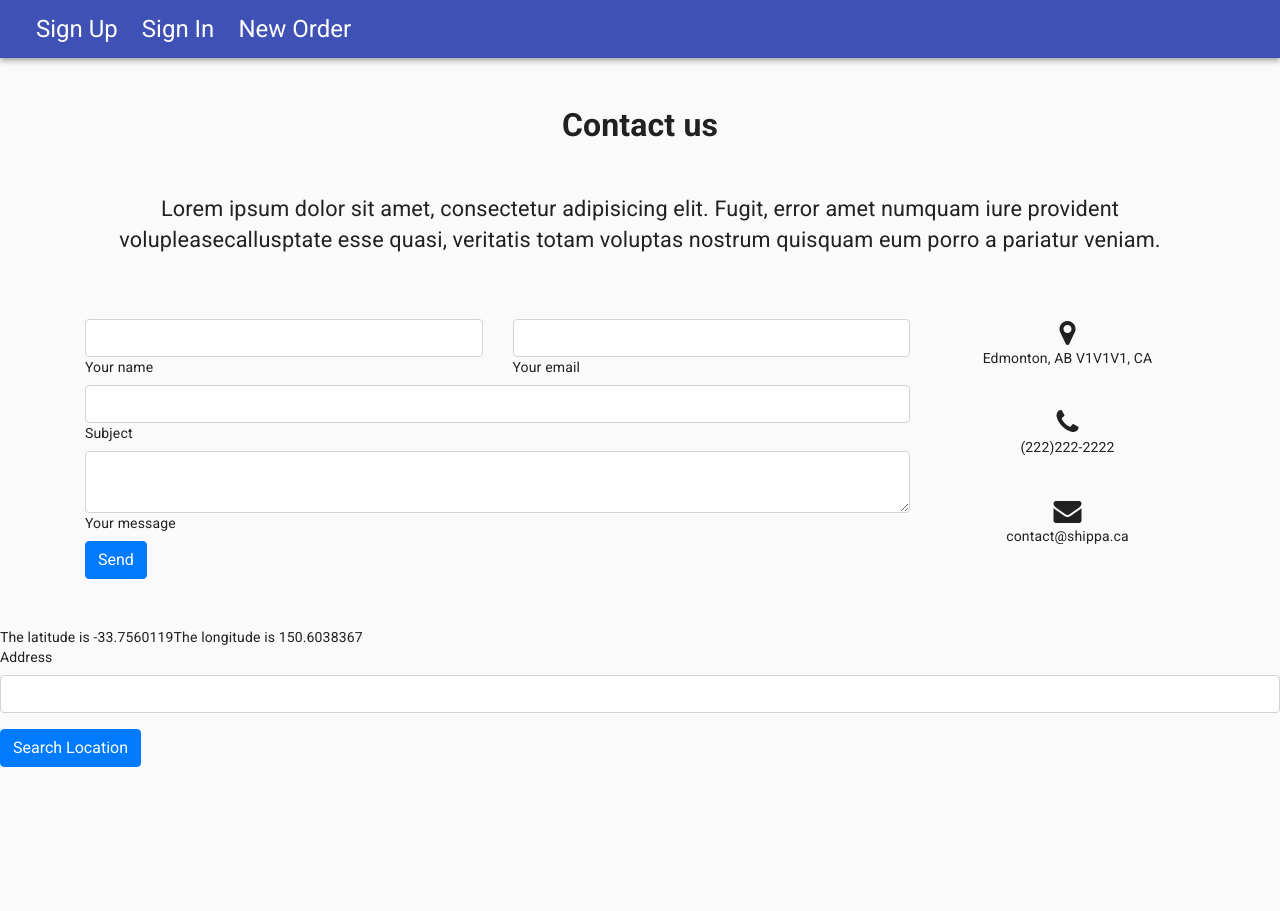
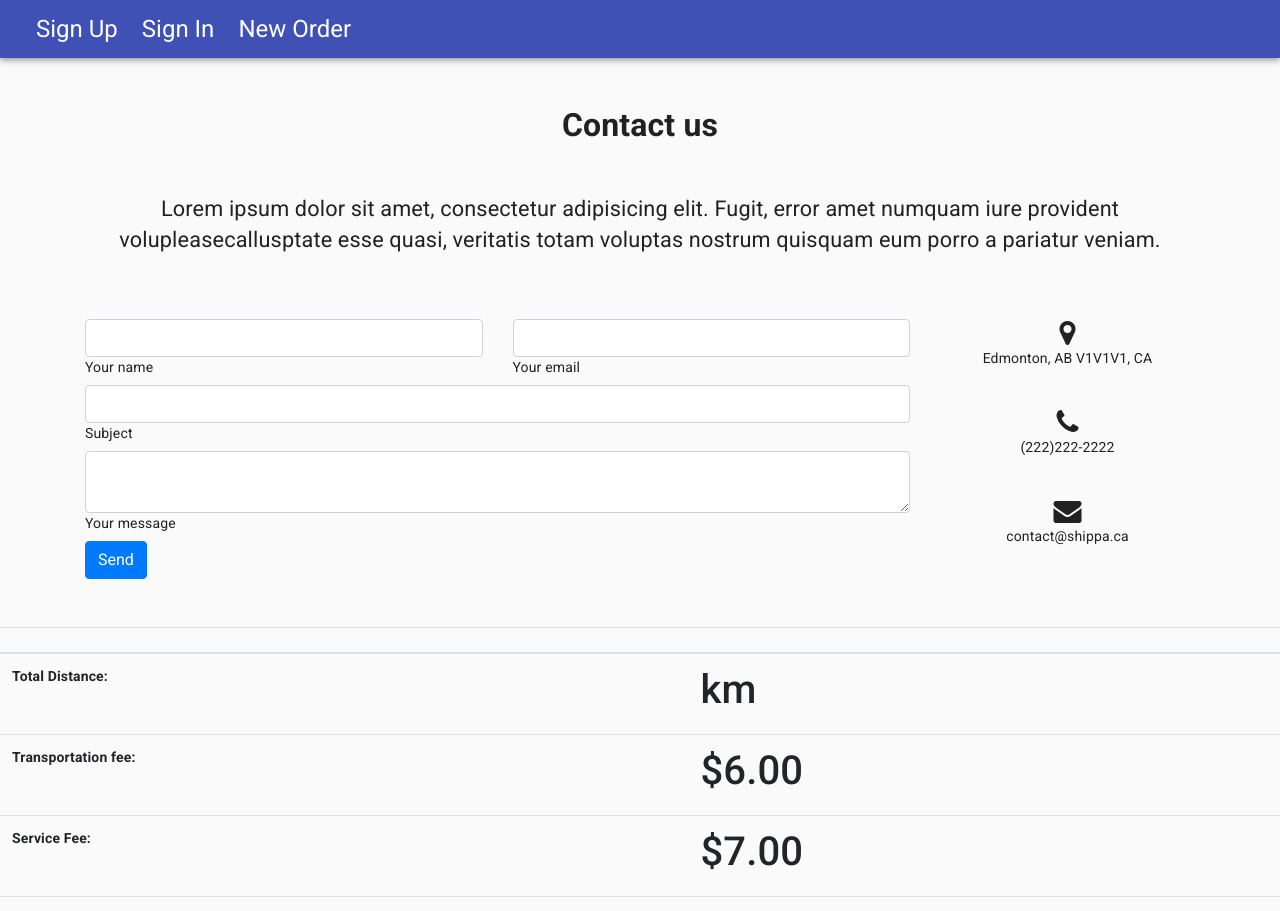
Before and after one commit to JaycobDuffel/Shippa, a React (Create React App) app: page /contact in a window 1280 px wide. Shown: the top 911 px of the page. Built offline with nearby package versions, Linux system fonts and the light colour scheme; no server answers.

Commit message:
current distance file

```diff
--- a/src/components/NewOrder/Distance.js
+++ b/src/components/NewOrder/Distance.js
@@ -1,66 +1,112 @@
-import React, { useState, Component } from 'react';
-import { GoogleMap, InfoWindow, Marker, GoogleApiWrapper} from "react-google-maps/";
+import React, { useEffect } from 'react';
+import axios from 'axios';
+import Typography from '@material-ui/core/Typography';
+import TextField from '@material-ui/core/TextField';
+import Grid from '@material-ui/core/Grid';
+import calculatePrice from "../helpers/CalculatePrice"
 
-export default function Distance  () {
-    // initializes state
-    let [latitude, setLatitude] = React.useState(-33.7560119)
-    let [longitude, setLongitude] = React.useState(150.6038367)
-    let [address, setAddress] = React.useState('')
-    // searches for new locations
-    const updateCoordinates = (e) => {
-        e.preventDefault()
-       //  const encodedAddress = encodeURI(address)
-        // fetches data from our ap CHECK THAT THE KEY IS SAMEiOR WORKS
-        fetch(`https://google-maps-geocoding.p.rapidapi.com/geocode/json?language=en&address=${encodeURIComponent(address)}`, {
-            "method": "GET",
-            "headers": {
-            "x-rapidapi-host": "google-maps-geocoding.p.rapidapi.com",
-            "x-rapidapi-key": process.env.RAPIDAPI_KEY,
-            },
-            mode: "no-cors"
+export default function Distance ({ pickupAddress, pickupCity, dropoffAddress, dropoffCity }) {
+  const [price, setPrice] = React.useState([])
+  // https://cors-anywhere.herokuapp.com/
+  const distanceMatrix = () => {
+    axios.get('https://maps.googleapis.com/maps/api/distancematrix/json?',{
+      params: {
+        units: 'metric',
+        origins: `${pickupAddress} ${pickupCity}`,
+        destinations: `${dropoffAddress} ${dropoffCity}`,
+        key: process.env.REACT_APP_MAP_KEY,
+      }
     })
-        .then(response => response.json())
-        .then(response => {
-          console.log("got respone>>", response)
-            setLatitude(response.lat)
-            setLongitude(response.long)
+    .then(async (res) => {
+      const distance = res.data.rows[0].elements[0].distance.value
+      const price = calculatePrice(distance)
+      setPrice(price);
     })
-        .catch(err => console.log(err))
+    .catch((err) => {
+      console.log('err >>', err)
+      alert("Please enter an address")
+    })
   }
+  useEffect(() => {
+    distanceMatrix()
+  }, [])
+
+
+  const transportationFee = price[1];
+  const gst = price[1] * .05;
+  const serviceFee = price[1] * .05;
+  const total = transportationFee + gst + serviceFee;
+
+
   return (
-        <div>
-            The latitude is {latitude}
-            The longitude is {longitude}
-            <form onSubmit={(e) => updateCoordinates(e)}>
+    <>
+        {/* <form>
           <div className="form-group">
-                    <label htmlFor="address">Address</label>
-                    <input
+          <Grid container>
+          <Typography variant="h6" gutterBottom>
+            Starting Address
+          </Typography>
+          <Grid item xs={12} sm={6}>
+              <TextField
                   type="text"
                   className="form-control"
                   id="address"
                   required
                   aria-describedby="addressHelp"
-                        value={address}
-                        onChange={(e) => setAddress(e.target.value)}
+                  value={`${pickupAddress} ${pickupCity}`}
+                  />
+          </Grid>
+          </Grid>
+          </div>
+          <div className="form-group">
+          <Typography variant="h6" gutterBottom>
+            End Address
+          </Typography>
+
+              <TextField
+                  required
+                  type="text"
+                  className="form-control"
+                  id="address"
+                  aria-describedby="addressHelp"
+                  value={`${dropoffAddress} ${dropoffCity}`}
                   />
           </div>
-                <button className="btn mb-4 btn-primary" type='submit'>Search Location</button>
-            </form>
-        </div>
+        <button className="btn mb-4 btn-primary" type='submit' onClick={distanceMatrix}>Check Price</button> */}
+        {/* </form> */}
+
+        <table class="table">
+  <thead>
+    <tr>
+      <th scope="col"></th>
+      <th scope="col"></th>
+    </tr>
+  </thead>
+  <tbody>
+    <tr>
+      <th scope="row">Total Distance:</th>
+      <td><h1>{price[0]} km</h1></td>
+    </tr>
+    <tr>
+      <th scope="row">Transportation fee:</th>
+      <td><h1>${(setTimeout(() => {return transportationFee}, 1000)).toFixed(2)} </h1></td>
+    </tr>
+    <tr>
+      <th scope="row">Service Fee:</th>
+      <td><h1>${(setTimeout(() => {return serviceFee}, 500)).toFixed(2)}</h1></td>
+    </tr>
+    <tr>
+      <th scope="row">GST:</th>
+      <td><h1>${(setTimeout(() => {return gst}, 500)).toFixed(2)}</h1></td>
+    </tr>
+    <tr>
+      <th scope="row">Total:</th>
+      <td><h1>${(setTimeout(() => {return total}, 500)).toFixed(2)}</h1></td>
+    </tr>
+  </tbody>
+</table>
+
+
+    </>
   )
 }
-
-
-//take in the origin as address
-
-//convert to lat & long using Google Geocode API
-// const origin = {{ }}
-
-// origins=Bobcaygeon+ON|24+Sussex+Drive+Ottawa+ON
-
-//make a function called getDistance to take the two points and  make a post request
-// const getDistance = () => {
-
-// }
-//api sspits out info in response.rows, response.rows.distance.value (or .text), response.rows.duration.value
-// putting map.js code below for reference/might need to use it here rather than there...?
```
Lines whose indentation alone changed are shown as unchanged.
